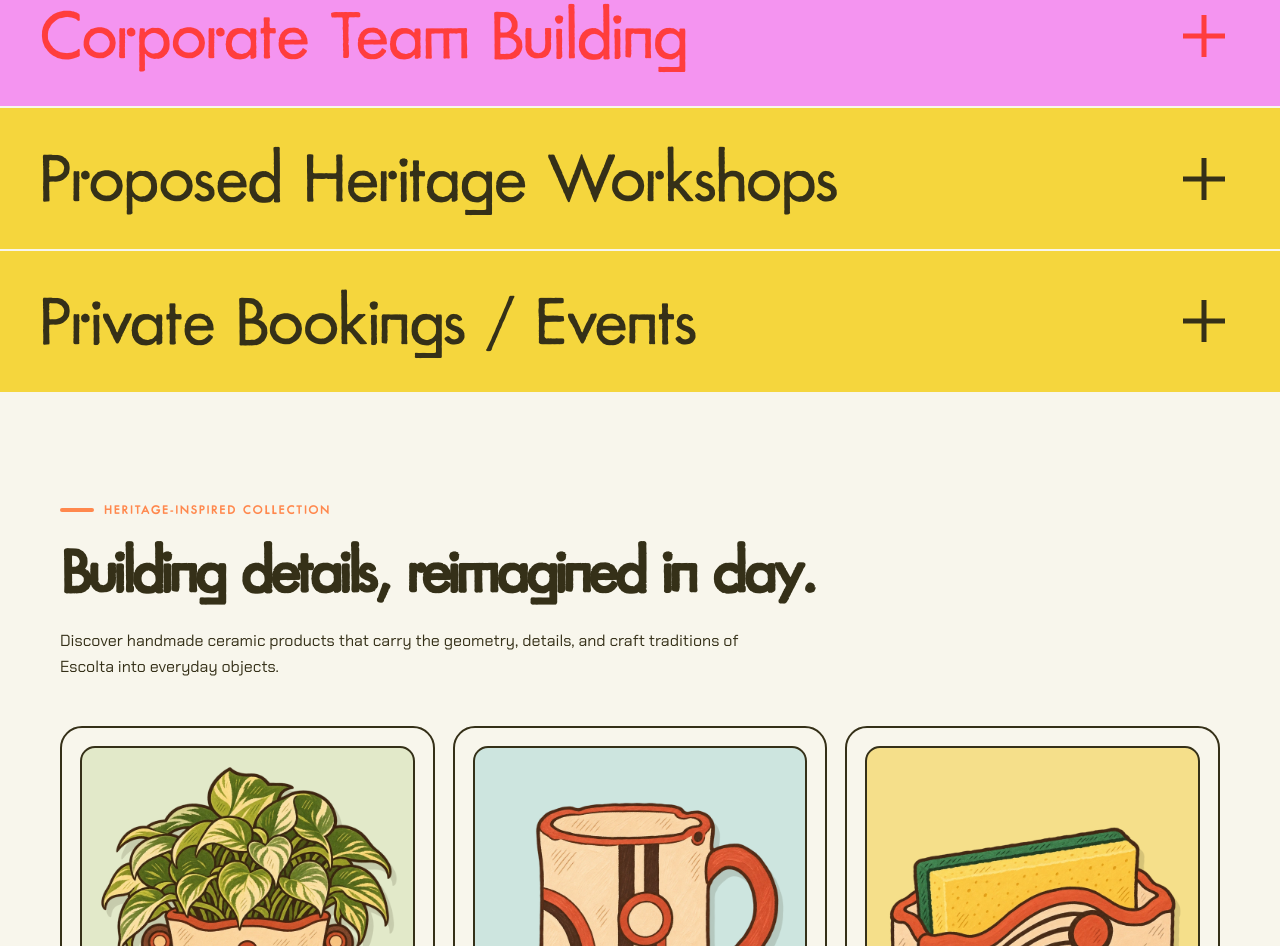
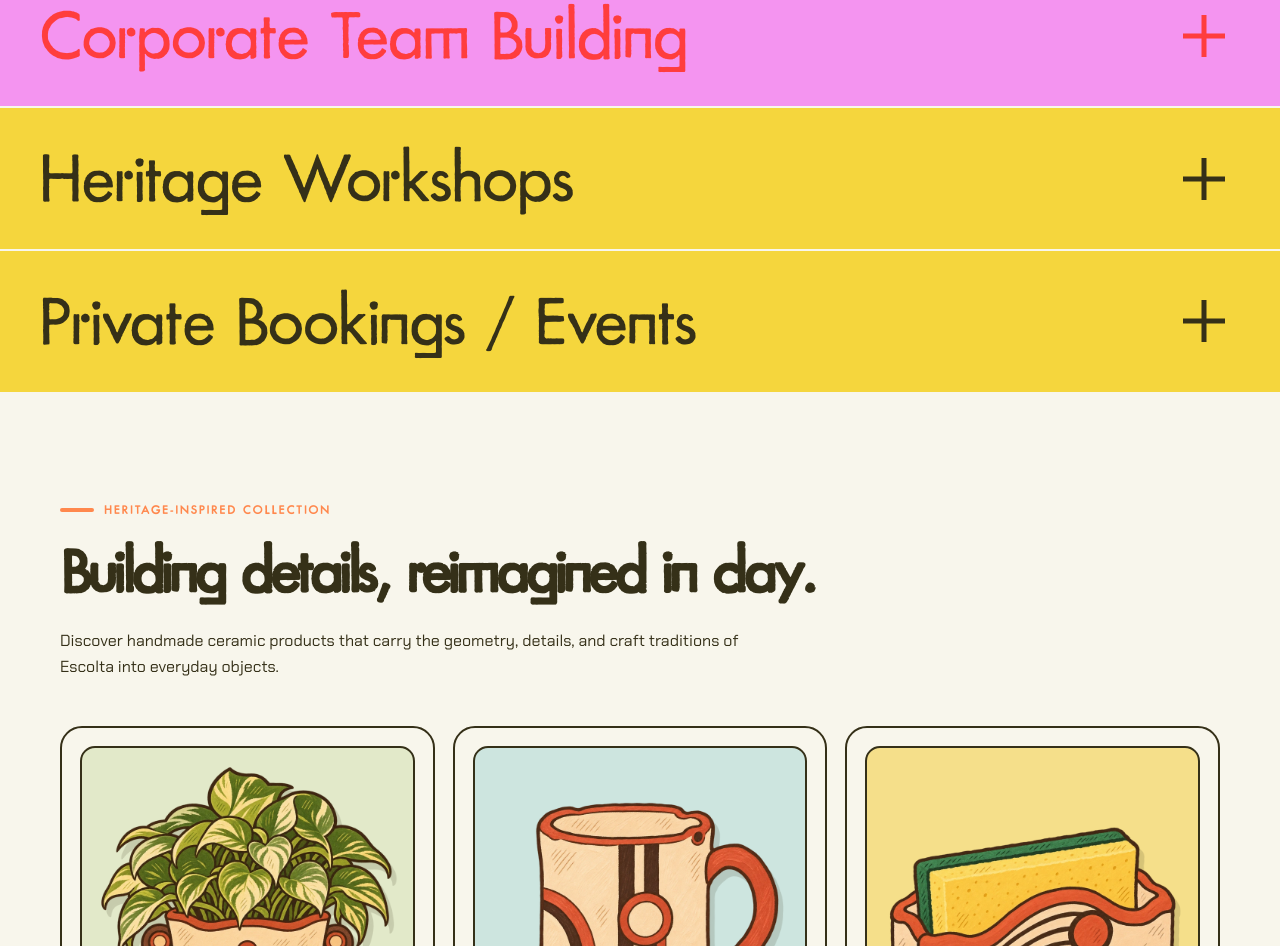
Before and after one commit to ashleysunggayan/lemon-lab, a plain HTML site: page index.html in a window 1280 px wide. Shown: the part 6522-7468 px from the top of the page. Drawn offline with Linux system fonts and the light colour scheme.

Commit message:
Shorten heritage workshops tab title

```diff
--- a/index.html
+++ b/index.html
@@ -358,7 +358,7 @@
           <details class="class-card reveal" id="heritage-workshops" name="classes">
             <summary>
               <span class="class-icon green" aria-hidden="true">✦</span>
-              <span><small>From heritage to handcraft</small>Proposed Heritage Workshops</span>
+              <span><small>From heritage to handcraft</small>Heritage Workshops</span>
               <span class="plus" aria-hidden="true"></span>
             </summary>
             <div class="class-details">
```
